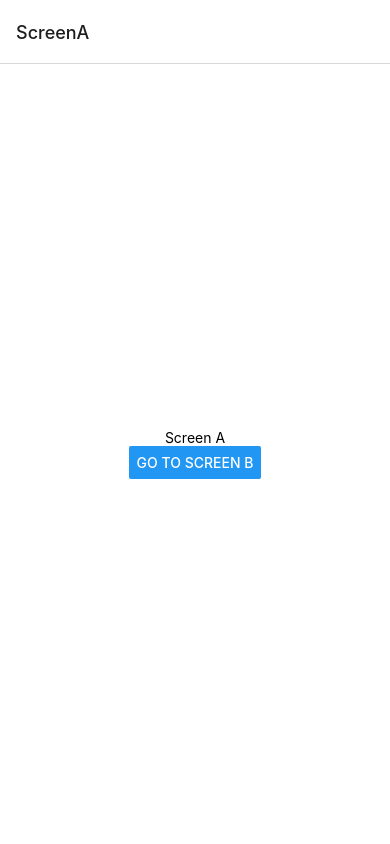
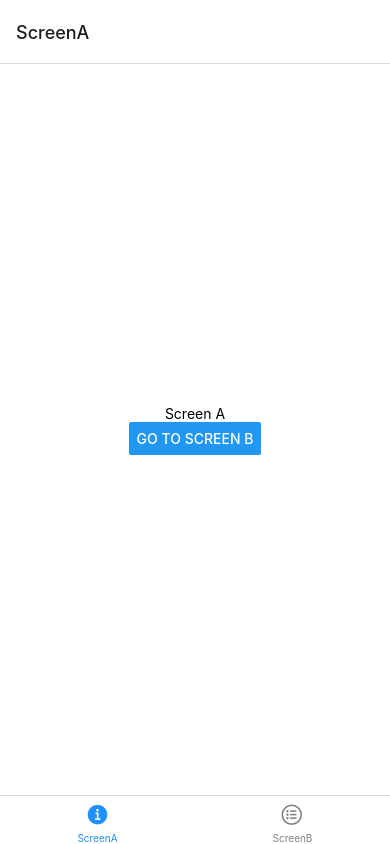
Before and after one commit to areasflavio/react_native_navigation, a React Native app: screen / in a window 390 px wide. Built offline with nearby package versions, Linux system fonts and the light colour scheme.

Commit message:
feat: create tab navigation

```diff
--- a/package.json
+++ b/package.json
@@ -9,6 +9,7 @@
     "web": "expo start --web"
   },
   "dependencies": {
+    "@react-navigation/bottom-tabs": "^6.4.0",
     "@react-navigation/native": "^6.0.13",
     "@react-navigation/native-stack": "^6.9.0",
     "@types/react": "~18.0.0",
--- a/src/routes/index.tsx
+++ b/src/routes/index.tsx
@@ -1,11 +1,13 @@
 import { NavigationContainer } from '@react-navigation/native';
 
 import { StackRoutes } from './stack.routes';
+import { TabRoutes } from './tab.routes';
 
 export function Routes() {
   return (
     <NavigationContainer>
-      <StackRoutes />
+      {/* <StackRoutes /> */}
+      <TabRoutes />
     </NavigationContainer>
   );
 }
--- /dev/null
+++ b/src/routes/tab.routes.tsx
@@ -0,0 +1,35 @@
+import Ionicons from '@expo/vector-icons/Ionicons';
+import { createBottomTabNavigator } from '@react-navigation/bottom-tabs';
+
+import { ScreenA } from '../screens/ScreenA';
+import { ScreenB } from '../screens/ScreenB';
+
+const Tab = createBottomTabNavigator();
+
+export function TabRoutes() {
+  return (
+    <Tab.Navigator
+      screenOptions={({ route }) => ({
+        tabBarIcon: ({ focused, color, size }) => {
+          let iconName: keyof typeof Ionicons.glyphMap;
+
+          if (route.name === 'ScreenA') {
+            iconName = focused
+              ? 'ios-information-circle'
+              : 'ios-information-circle-outline';
+          } else if (route.name === 'ScreenB') {
+            iconName = focused ? 'ios-list-circle' : 'ios-list-circle-outline';
+          }
+
+          // You can return any component that you like here!
+          return <Ionicons name={iconName} size={size} color={color} />;
+        },
+        tabBarActiveTintColor: 'dodgerblue',
+        tabBarInactiveTintColor: 'gray',
+      })}
+    >
+      <Tab.Screen name="ScreenA" component={ScreenA} />
+      <Tab.Screen name="ScreenB" component={ScreenB} />
+    </Tab.Navigator>
+  );
+}
```
Also changed, not shown: 1 other file (tests, documents, lock files or other folders).
